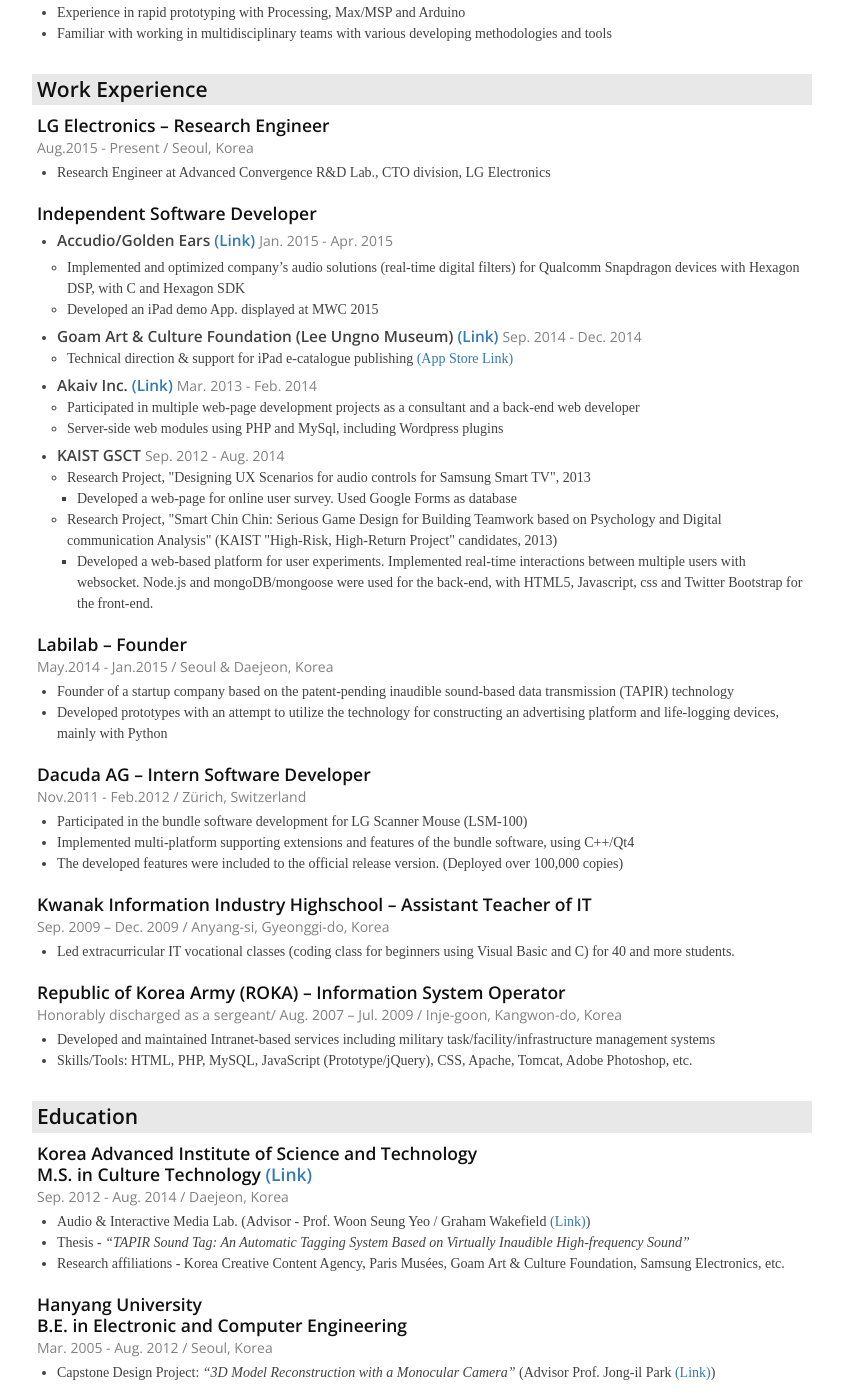
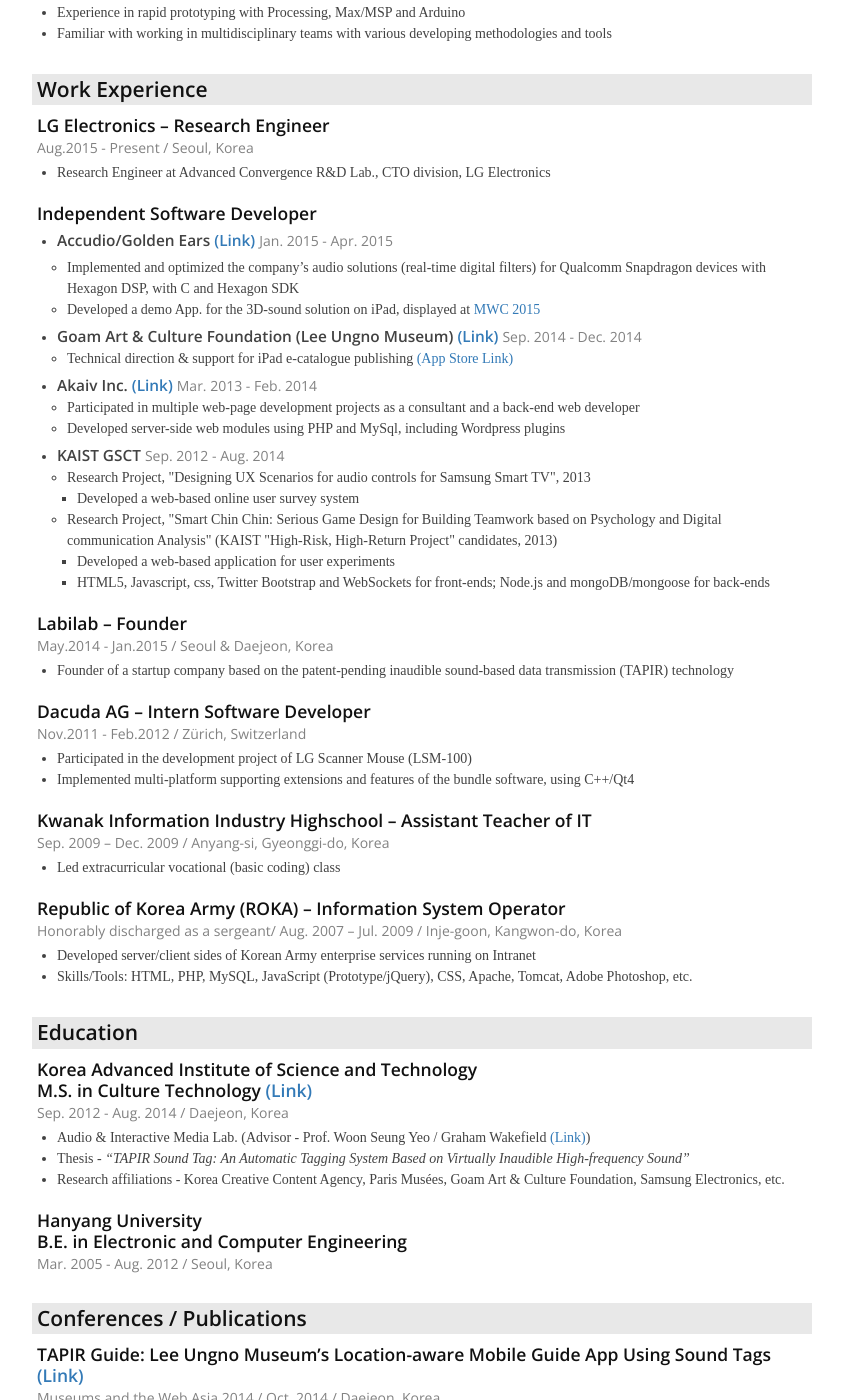
Before and after one commit to haven04/haven04.github.io, a Jekyll site: the page built from resume.html, in a window 1280 px wide and 1400 px high, scrolled down 447 px. Shown: the whole window, without its empty margins (218-1061 px from the left). Built offline with Jekyll 4.4.1, drawn with Linux system fonts in a browser that asks for light colours; nearby versions of some CDN libraries; some web fonts are replaced; some of the changed text lies outside the part shown.

Commit message:
resume revised little bit

```diff
--- a/resume.html
+++ b/resume.html
@@ -4,10 +4,9 @@
 permalink: /resume/
 ---
 
-
 <div class="resume-wrapper">
     <div class="resume-section">
-    Please feel free to contact me to request the PDF version of the resume.
+    For further information, please visit my <a href="https://www.linkedin.com/in/jiminjeon">LinkedIn page</a> or request me via <a href="mailto:contact@jiminis.me">e-mail</a>
     </div>
     <div class="resume-section">
         <h3 class="resume-section-title">Summary</h3>
@@ -39,8 +38,8 @@
                </h5>
                </li>
                  <ul>
-                   <li>Implemented and optimized company’s audio solutions (real-time digital filters) for Qualcomm Snapdragon devices with Hexagon DSP, with C and Hexagon SDK</li>
-                   <li>Developed an iPad demo App. displayed at MWC 2015</li>
+                   <li>Implemented and optimized the company’s audio solutions (real-time digital filters) for Qualcomm Snapdragon devices with Hexagon DSP, with C and Hexagon SDK</li>
+                   <li>Developed a demo App. for the 3D-sound solution on iPad, displayed at <a href="https://youtu.be/ZP9XZQSMWMI?t=51s">MWC 2015</a></li>
                  </ul>
                </li>
 
@@ -50,16 +49,18 @@
 
                <li><h5 class="resume-indie-title">Akaiv Inc. <a href="http://www.akaiv.com" target="_blank" >(Link)</a> <span class="resume-annotation">Mar. 2013 - Feb. 2014</span></h5>
                     <ul><li>Participated in multiple web-page development projects as a consultant and a back-end web developer</li>
-                    <li>Server-side web modules using PHP and MySql, including Wordpress plugins</li></ul>
+                    <li>Developed server-side web modules using PHP and MySql, including Wordpress plugins</li></ul>
                </li>
                <li><h5 class="resume-indie-title">KAIST GSCT <span class="resume-annotation">Sep. 2012 - Aug. 2014</span></h5>
                     <ul>
                     <li>Research Project, "Designing UX Scenarios for audio controls for Samsung Smart TV", 2013
-                      <ul><li>Developed a web-page for online user survey. Used Google Forms as database</li></ul>
+                      <ul><li>Developed a web-based online user survey system</li></ul>
                     </li>
                     <li>
                     Research Project, "Smart Chin Chin: Serious Game Design for Building Teamwork based on Psychology and Digital communication Analysis" (KAIST "High-Risk, High-Return Project" candidates, 2013)
-                      <ul><li>Developed a web-based platform for user experiments. Implemented real-time interactions between multiple users with websocket. Node.js and mongoDB/mongoose were used for the back-end, with HTML5, Javascript, css and Twitter Bootstrap for the front-end.</li></ul>
+                      <ul><li>Developed a web-based application for user experiments</li>
+                      <li>HTML5, Javascript, css, Twitter Bootstrap and WebSockets for front-ends; Node.js and mongoDB/mongoose for back-ends</li>
+                      </ul>
                     </li></ul>
                </li>
             </ul>
@@ -70,29 +71,27 @@
 
            <ul class="resume-item-description">
                <li>Founder of a startup company based on the patent-pending inaudible sound-based data transmission (TAPIR) technology</li>
-               <li>Developed prototypes with an attempt to utilize the technology for constructing an advertising platform and life-logging devices, mainly with Python</li>
            </ul>
         </div>
 
         <div class="resume-item-blk">
            <h4 class="resume-item-title">Dacuda AG – Intern Software Developer<br/><span class="resume-annotation">Nov.2011 - Feb.2012 / Zürich, Switzerland</span></h4>
            <ul class="resume-item-description">
-           <li>Participated in the bundle software development for LG Scanner Mouse (LSM-100)</li>
+           <li>Participated in the development project of LG Scanner Mouse (LSM-100)</li>
            <li>Implemented multi-platform supporting extensions and features of the bundle software, using C++/Qt4</li>
-           <li>The developed features were included to the official release version. (Deployed over 100,000 copies)</li></ul>
         </div>
 
         <div class="resume-item-blk">
            <h4 class="resume-item-title">Kwanak Information Industry Highschool – Assistant Teacher of IT<br/><span class="resume-annotation">Sep. 2009 – Dec. 2009 / Anyang-si, Gyeonggi-do, Korea </h4>
            <ul class="resume-item-description">
-           <li>Led extracurricular IT vocational classes (coding class for beginners using Visual Basic and C) for 40 and more students.</li>
+           <li>Led extracurricular vocational (basic coding) class</li>
            </ul>
         </div>
 
         <div class="resume-item-blk">
            <h4 class="resume-item-title">Republic of Korea Army (ROKA) – Information System Operator<br/><span class="resume-annotation">Honorably discharged as a sergeant/ Aug. 2007 – Jul. 2009 / Inje-goon, Kangwon-do, Korea </h4>
            <ul class="resume-item-description">
-           <li>Developed and maintained Intranet-based services including military task/facility/infrastructure management systems</li>
+           <li>Developed server/client sides of  Korean Army enterprise services running on Intranet</li>
            <li>Skills/Tools: HTML, PHP, MySQL, JavaScript (Prototype/jQuery), CSS, Apache, Tomcat, Adobe Photoshop, etc.</li>
            </ul>
         </div>
@@ -119,9 +118,6 @@
                 B.E. in Electronic and Computer Engineering<br />
                  <span class="resume-annotation">Mar. 2005 - Aug. 2012 / Seoul, Korea</span>
                 </h4>
-                <ul class="resume-item-description">
-                    <li>Capstone Design Project: <q>3D Model Reconstruction with a Monocular Camera</q> (Advisor Prof. Jong-il Park <a href="http://mr.hanyang.ac.kr" target="_blank">(Link)</a>)</li>
-                </ul>
             </div>
         </div>
     </div>
```
